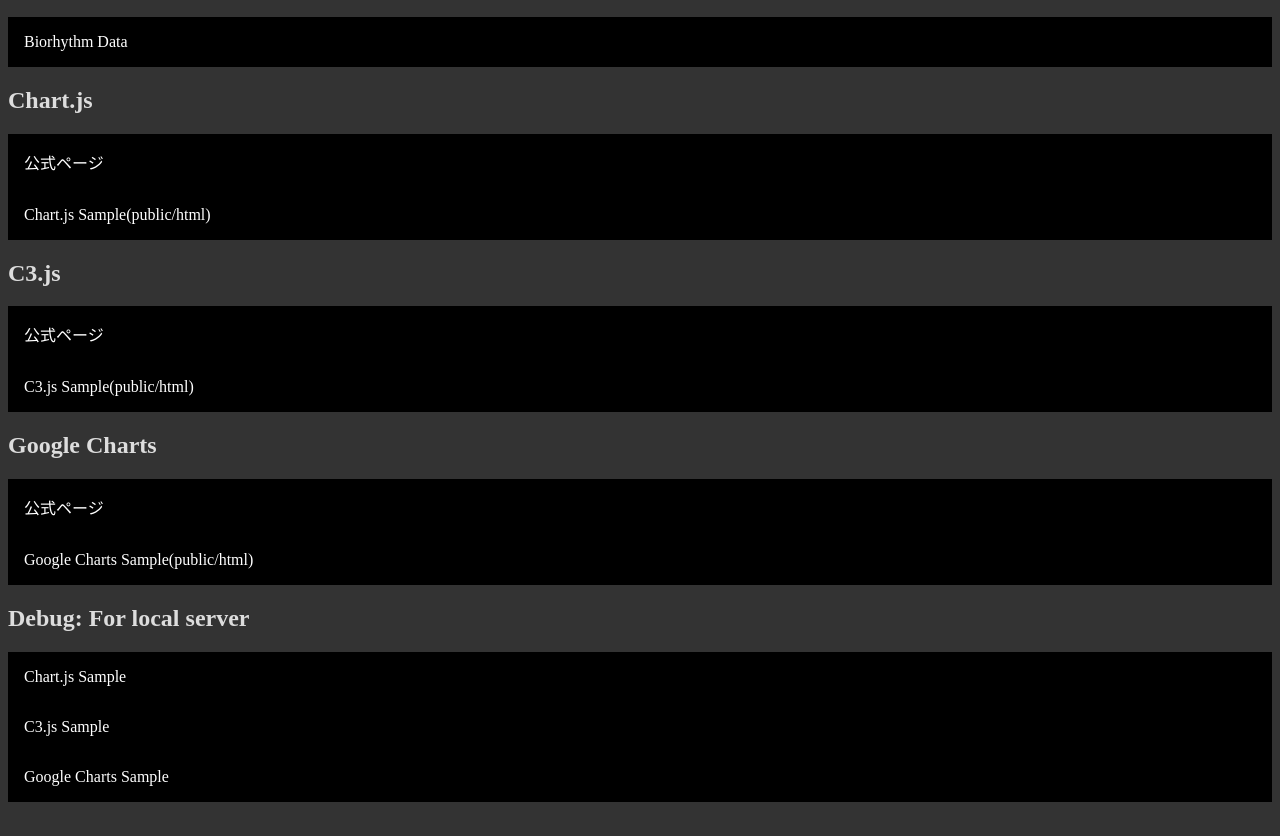
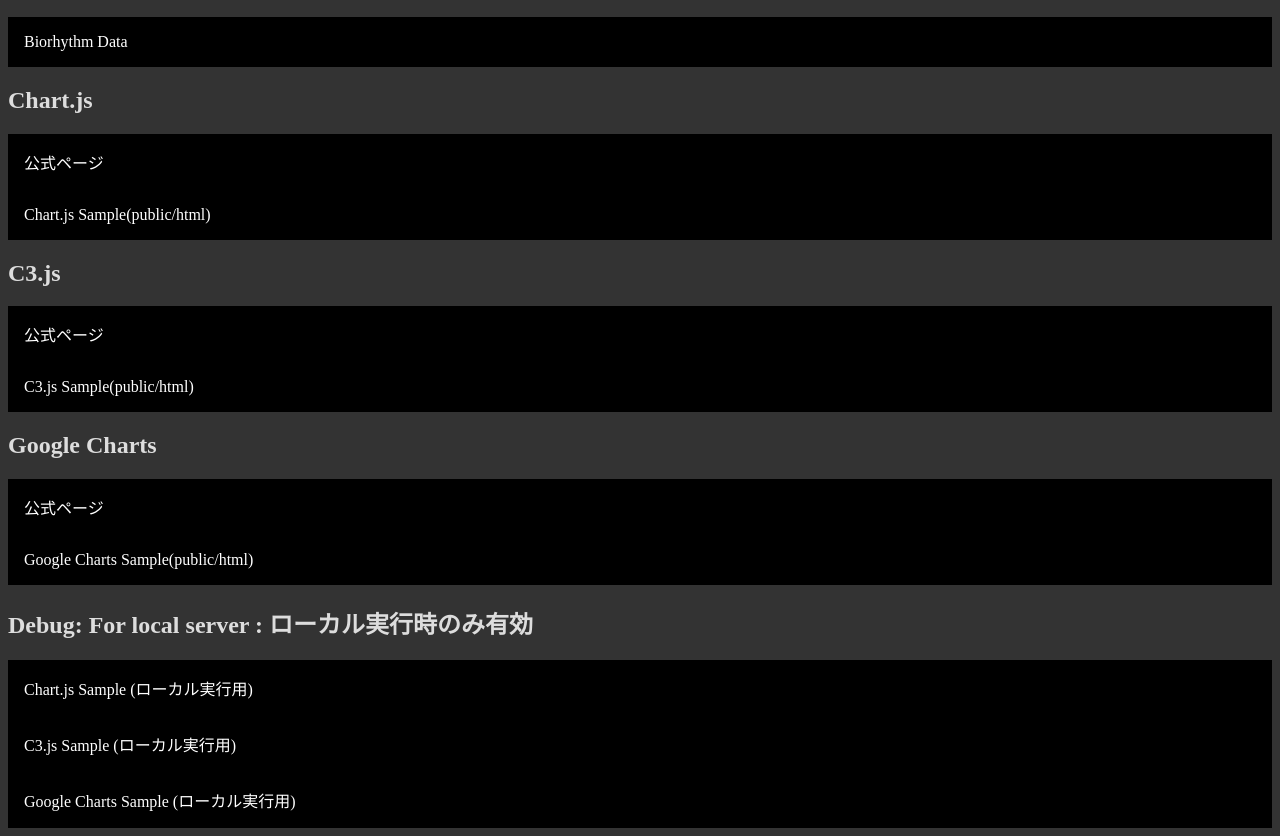
Before and after one commit to rykawamu/biorhythm_chart_project, a website: page public/index.html in a window 1280 px wide. Shown: the part 139-975 px from the top of the page. Before the commit the page ends 949 px from the top, so only its background shows below. Drawn offline with Linux system fonts and the light colour scheme.

Commit message:
htmlファイルのヘッダ部分の調整及びデバッグ用途の追記

```diff
--- a/public/index.html
+++ b/public/index.html
@@ -42,10 +42,10 @@
     <a href="/public/chart_google.html" target="_blank">Google Charts Sample(public/html)</a>
 
 
-    <h2>Debug: For local server</h2>
-    <a href="/.netlify/functions/chart_page?page=2" target="_blank">Chart.js Sample</a>
-    <a href="/.netlify/functions/chart_page?page=1" target="_blank">C3.js Sample</a>
-    <a href="/.netlify/functions/chart_page?page=3" target="_blank">Google Charts Sample</a>
+    <h2>Debug: For local server : ローカル実行時のみ有効</h2>
+    <a href="/.netlify/functions/chart_page?page=2" target="_blank">Chart.js Sample (ローカル実行用)</a>
+    <a href="/.netlify/functions/chart_page?page=1" target="_blank">C3.js Sample (ローカル実行用)</a>
+    <a href="/.netlify/functions/chart_page?page=3" target="_blank">Google Charts Sample (ローカル実行用)</a>
 
 
     <script type="text/javascript">
```
Also changed, not shown: public/chart_c3.html (+0 -2 lines), public/chart_chart.html (+0 -1 lines), public/chart_google.html (+6 -8 lines).
